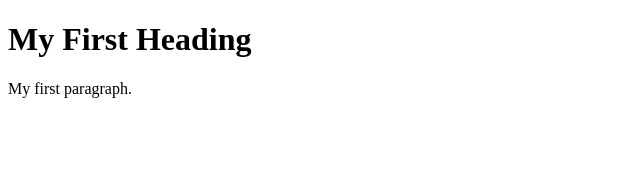
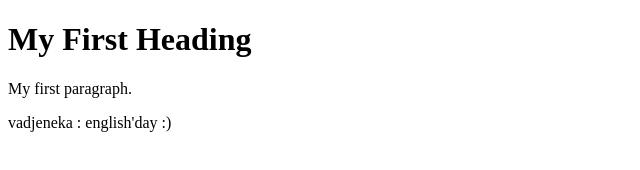
Before and after one commit to techshelter/git-sample, a plain HTML site: page index.html in a window 1280 px wide. Shown: the whole page, without its empty margins (0-640 px from the left). Drawn offline with Linux system fonts and the light colour scheme.

Commit message:
j'ai ajouté un paragraphe a la ligne 14

```diff
--- a/index.html
+++ b/index.html
@@ -5,5 +5,12 @@
 <h1>My First Heading</h1>
 <p>My first paragraph.</p>
 
+
+
+
+
+
+
+<p> vadjeneka : english'day :)</p>
 </body>
 </html>
```
